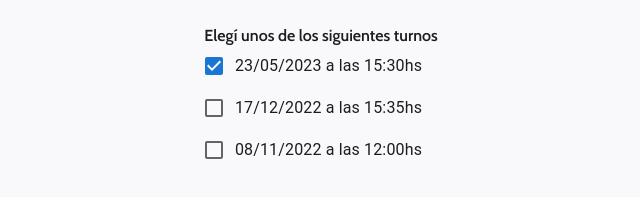
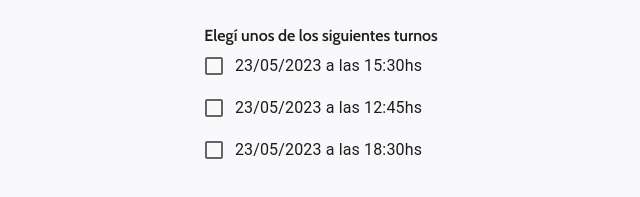
Before and after one commit to SarubbiGino/CLINICAS, a Next.js app: page /FormularioPag/FormularioTurnos in a window 1280 px wide. Shown: the part 429-626 px from the top of the page, without its empty margins (319-959 px from the left). Built offline with nearby package versions, Linux system fonts and the light colour scheme.

Commit message:
Update FormularioTurnos.tsx

```diff
--- a/pages/FormularioPag/FormularioTurnos.tsx
+++ b/pages/FormularioPag/FormularioTurnos.tsx
@@ -24,6 +24,25 @@ function RedBar() {
 }
 
 export default function LayoutTextFields() {
+    const[turnoSeleccionado,setTurnoSeleccionado] = React.useState(false)
+    const[indexTurnoSeleccionado, setIndexTurnoSeleccionado] = React.useState (-1)
+const turnos=[
+    "23/05/2023 a las 15:30hs" ,
+    "23/05/2023 a las 12:45hs",
+    "23/05/2023 a las 18:30hs"
+];
+
+
+const createHandleChangeTurno=(indexTurno:number) =>{
+    console.log("se creo un handle con " + indexTurno)
+    console.log("turno seleccionado actualmente "+ indexTurnoSeleccionado)
+    return(()=>{
+        console.log("se ejecuto el handle con "+ indexTurno);
+        setTurnoSeleccionado(true)
+        setIndexTurnoSeleccionado( turnoSeleccionado ?indexTurno: 0)
+    })
+}
+
   return (
     <Box className={styles.contenedor}
       sx={{
@@ -49,9 +68,9 @@ export default function LayoutTextFields() {
       <div>
 
       <FormGroup className={styles.contenedorCheck}>
-      <FormControlLabel control={<Checkbox defaultChecked />} label="23/05/2023 a las 15:30hs" />
-      <FormControlLabel control={<Checkbox />} label="17/12/2022 a las 15:35hs" />
-      <FormControlLabel  control={<Checkbox />} label="08/11/2022 a las 12:00hs" />
+          {
+             turnos.map((turno,index) => (<FormControlLabel checked={turnoSeleccionado ?index=== indexTurnoSeleccionado: false}onChange={createHandleChangeTurno(index)} key = {index} control={<Checkbox defaultChecked />} label={turno} />))
+          }
     </FormGroup>
       </div>
 
```
